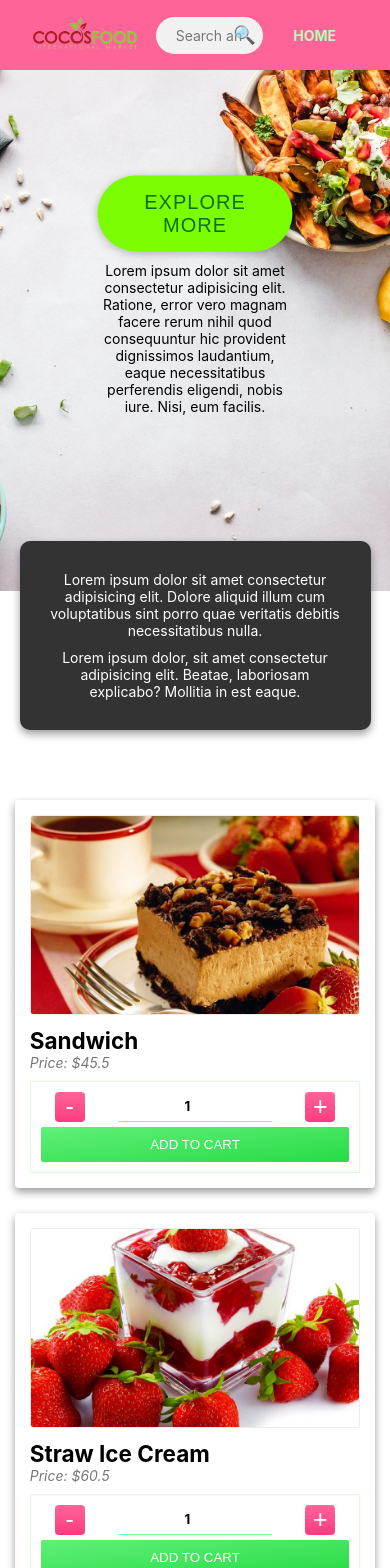
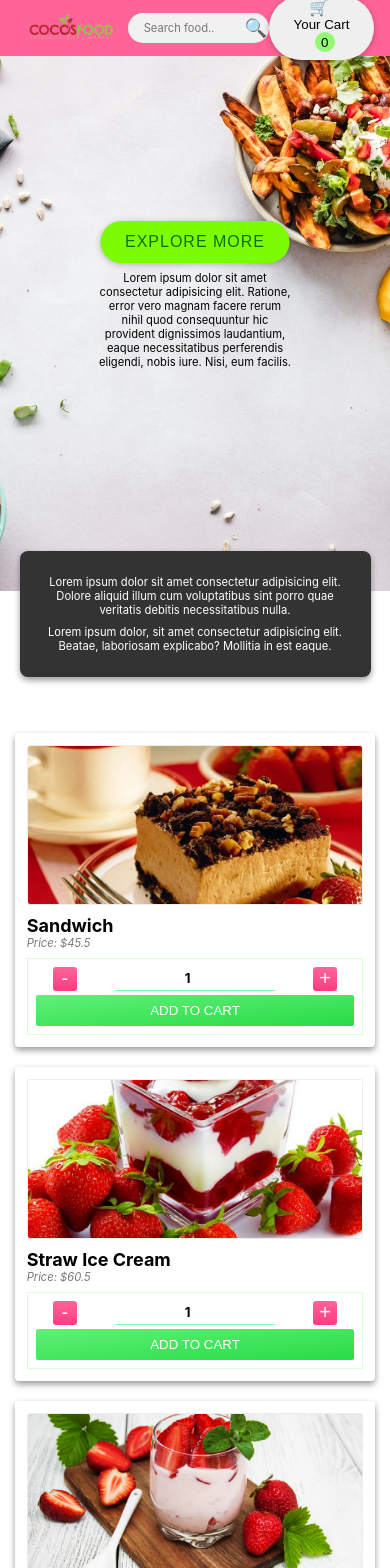
Before and after one commit to ariful-1122/food-order-application, a Next.js app: page / in a window 390 px wide. Shown: the top 1568 px of the page. Built offline with nearby package versions, Linux system fonts and the light colour scheme.

Commit message:
search add

```diff
--- a/components/Layouts/MainNavigation.js
+++ b/components/Layouts/MainNavigation.js
@@ -1,14 +1,24 @@
-import React from "react";
+import React, { useState } from "react";
 import Link from "next/link";
 import HeaderCartButton from "../UI/HeaderCartButton/HeaderCartButton";
-import { useSelector } from "react-redux";
+import { useDispatch, useSelector } from "react-redux";
 import Image from "next/image";
 
 const MainNavigation = () => {
+  const dispatch = useDispatch();
+  const [keyword, setKeyword] = useState("");
   const items = useSelector((state) => state.cart.items);
   const totalQty = items.reduce((currNum, item) => {
     return currNum + item.qty;
   }, 0);
+
+  // const searchHandler = (e) => {
+  //   e.preventDefault();
+  //   dispatch({
+  //     type: "SEARCH_PRODUCTS",
+  //     payload: keyword,
+  //   });
+  // };
 
   return (
     <header className="header">
@@ -19,11 +29,22 @@ const MainNavigation = () => {
           </a>
         </Link>
       </div>
-
-      <div className="header__search">
-        <input placeholder="Search anything" type="text" />
-        <button> 🔍 </button>
-      </div>
+      <form>
+        <div className="header__search">
+          <input
+            // value={keyword}
+            onChange={(e) =>
+              dispatch({
+                type: "SEARCH_PRODUCTS",
+                payload: e.target.value,
+              })
+            }
+            placeholder="Search food.."
+            type="text"
+          />
+          <button> 🔍 </button>
+        </div>
+      </form>
 
       <nav className="header__nav">
         <ul className="header__nav-lists">
--- a/components/Layouts/MainNavigation.scss
+++ b/components/Layouts/MainNavigation.scss
@@ -52,6 +52,9 @@
   }
 
   &__nav {
+    @media only screen and (max-width: 768px) {
+      display: none;
+    }
   }
 
   &__nav-lists {
--- a/components/Sections/products/Products.js
+++ b/components/Sections/products/Products.js
@@ -1,14 +1,22 @@
 import React from "react";
 import ProductItem from "./ProductItem";
 import products from "../../../utils/data";
+import { useSelector } from "react-redux";
 
 const Products = () => {
+  const keyword = useSelector((state) => state.search.keyword);
   return (
     <div>
       <ul className="product__items">
-        {products.map((product) => (
-          <ProductItem key={product.id} id={product.id} product={product} />
-        ))}
+        {products
+          .filter((item) =>
+            keyword === ""
+              ? item
+              : item.name.toLowerCase().includes(keyword.toLowerCase())
+          )
+          .map((product) => (
+            <ProductItem key={product.id} id={product.id} product={product} />
+          ))}
       </ul>
     </div>
   );
--- a/components/Sections/products/Products.scss
+++ b/components/Sections/products/Products.scss
@@ -1,15 +1,20 @@
 .product__items {
   display: grid;
-  // grid-template-columns: repeat(3, minmax(0, auto));
-  grid-template-columns: repeat(auto-fit, minmax(300px, 1fr));
+  // grid-template-columns: repeat(3, 1fr);
+
+  grid-template-columns: repeat(auto-fill, minmax(300px, 1fr));
+
+  // @media only screen and (max-width: 576px) {
+  //   grid-template-columns: repeat(auto-fit, minmax(300px, 1fr));
+  // }
   grid-gap: 2.5rem;
   padding: 2rem calc(3vw + 3px);
   list-style: none;
 
   // @media only screen and (max-width: 768px) {
-  //   grid-template-columns: repeat(2, minmax(0, 1fr));
+  //   grid-template-columns: repeat(2, 1fr);
   // }
   // @media only screen and (max-width: 576px) {
-  //   grid-template-columns: repeat(1, minmax(0, 1fr));
+  //   grid-template-columns: repeat(1, 1fr);
   // }
 }
--- a/redux/reducers/index.js
+++ b/redux/reducers/index.js
@@ -1,10 +1,12 @@
 import { combineReducers } from "redux";
 import cartReducer from "./cartReducer";
 import ModalReducer from "./ModalReducer";
+import productSearchReducer from "./searchReducer";
 
 const rootReducer = combineReducers({
   modal: ModalReducer,
   cart: cartReducer,
+  search: productSearchReducer,
 });
 
 export default rootReducer;
--- /dev/null
+++ b/redux/reducers/searchReducer.js
@@ -0,0 +1,19 @@
+export const SEARCH_PRODUCTS = "SEARCH_PRODUCTS";
+
+const initialState = {
+  keyword: "",
+};
+
+const productSearchReducer = (state = initialState, action) => {
+  switch (action.type) {
+    case SEARCH_PRODUCTS:
+      return {
+        keyword: action.payload,
+      };
+
+    default:
+      return state;
+  }
+};
+
+export default productSearchReducer;
--- a/styles/_base.scss
+++ b/styles/_base.scss
@@ -12,6 +12,13 @@
 
 html {
   font-size: 62.5%;
+
+  @media only screen and (max-width: 768px) {
+    font-size: 56.25%;
+  }
+  @media only screen and (max-width: 768px) {
+    font-size: 50%;
+  }
 }
 
 body {
```
Also changed, not shown: 1 other file (tests, documents, lock files or other folders).
